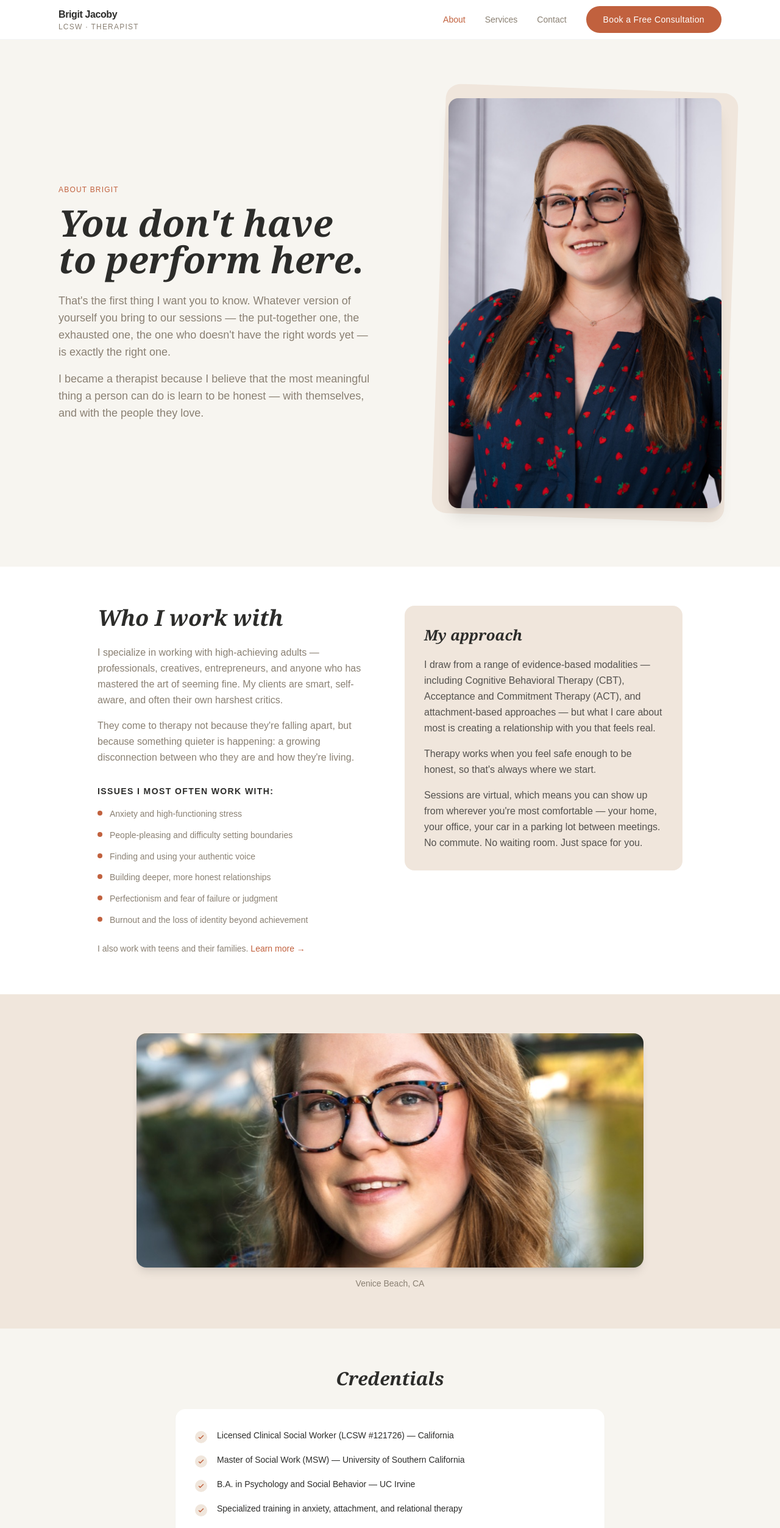
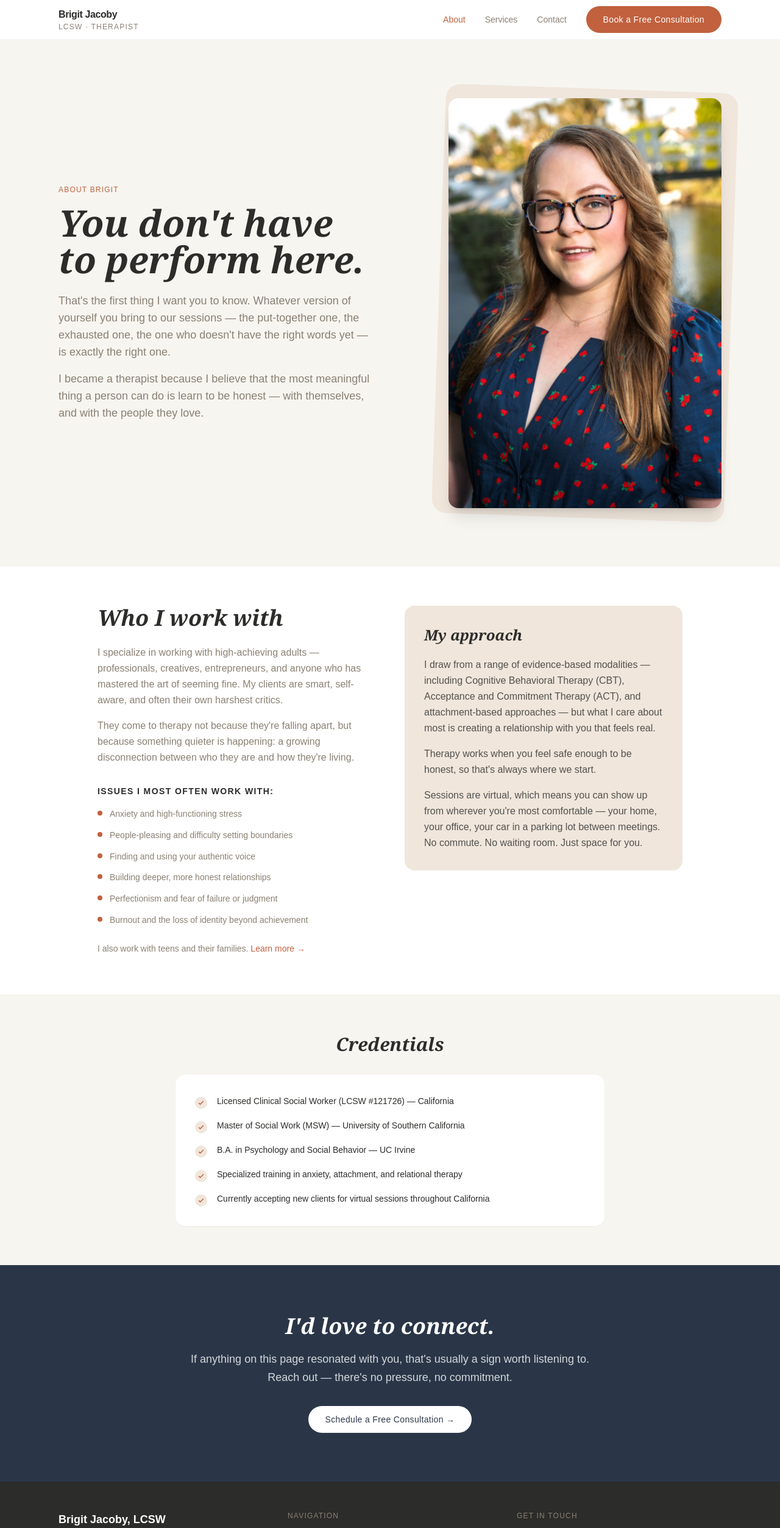
Before and after one commit to joshuadjacoby/ggt-web, a Next.js app: page /about in a window 1280 px wide. Shown: the top 2505 px of the page at 61% size. Built offline with nearby package versions, Linux system fonts and the light colour scheme.

Commit message:
Use canal photo as About page hero instead of adding a new section

```diff
--- a/src/app/about/page.tsx
+++ b/src/app/about/page.tsx
@@ -67,8 +67,8 @@ export default function About() {
               <div className="relative w-full max-w-sm sm:max-w-md">
                 <div className="absolute -inset-2 lg:-inset-4 bg-soft-sage rounded-3xl rotate-2" />
                 <Image
-                  src="/brigit-landing.jpg"
-                  alt="Brigit Jacoby, LCSW, Licensed Clinical Social Worker in Venice Beach, CA, smiling in a professional headshot"
+                  src="/brigit-venice-canal.jpg"
+                  alt="Brigit Jacoby, LCSW, Licensed Clinical Social Worker, at the Venice canals in Venice Beach, CA"
                   width={500}
                   height={750}
                   className="relative rounded-2xl shadow-xl object-cover w-full"
@@ -151,24 +151,6 @@ export default function About() {
         </div>
       </section>
 
-      {/* Venice Beach */}
-      <section className="bg-soft-sage py-12 lg:py-16">
-        <div className="max-w-4xl mx-auto px-4 sm:px-6 lg:px-8">
-          <div className="relative w-full h-64 sm:h-80 md:h-96 rounded-2xl overflow-hidden shadow-lg">
-            <Image
-              src="/brigit-venice-canal.jpg"
-              alt="Brigit Jacoby, LCSW, at the Venice canals in Venice Beach, CA"
-              fill
-              className="object-cover"
-              style={{ objectPosition: "50% 25%" }}
-            />
-          </div>
-          <p className="text-center text-stone-gray text-sm mt-4">
-            Venice Beach, CA
-          </p>
-        </div>
-      </section>
-
       {/* Credentials */}
       <section className="bg-warm-cream py-12 lg:py-16">
         <div className="max-w-3xl mx-auto px-4 sm:px-6 lg:px-8">
```
